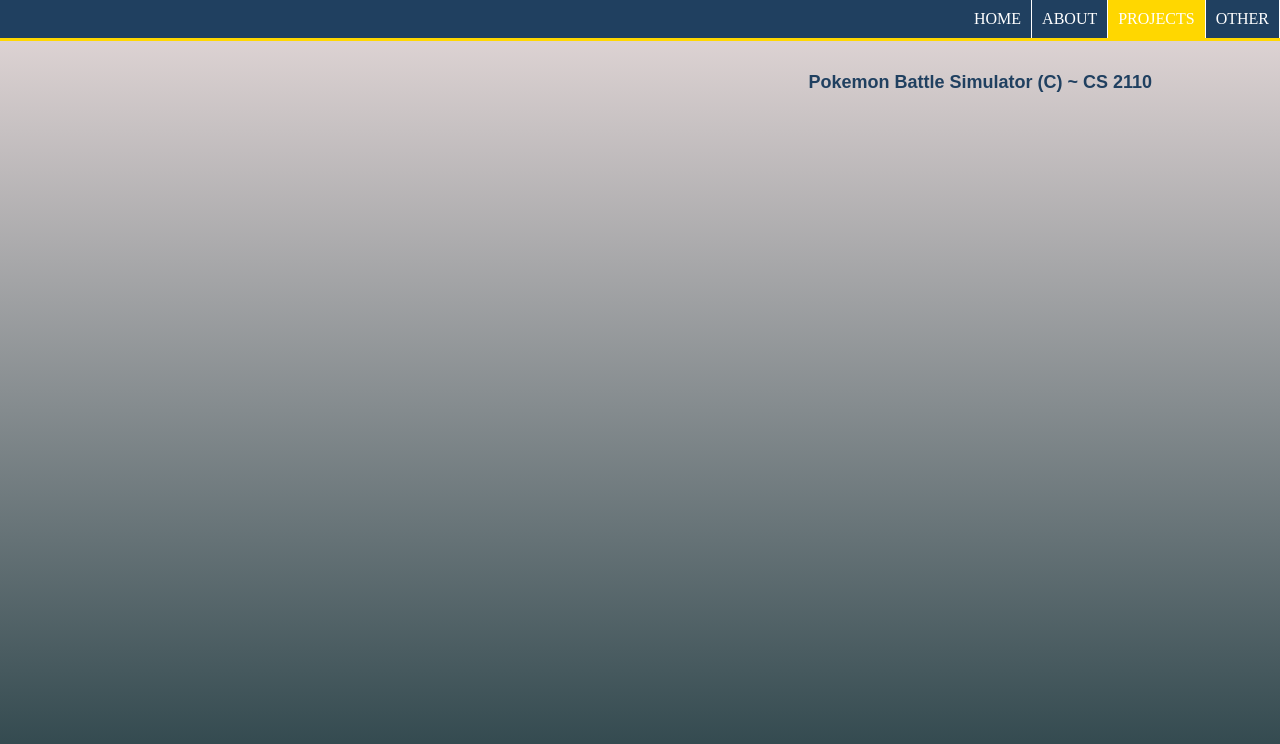
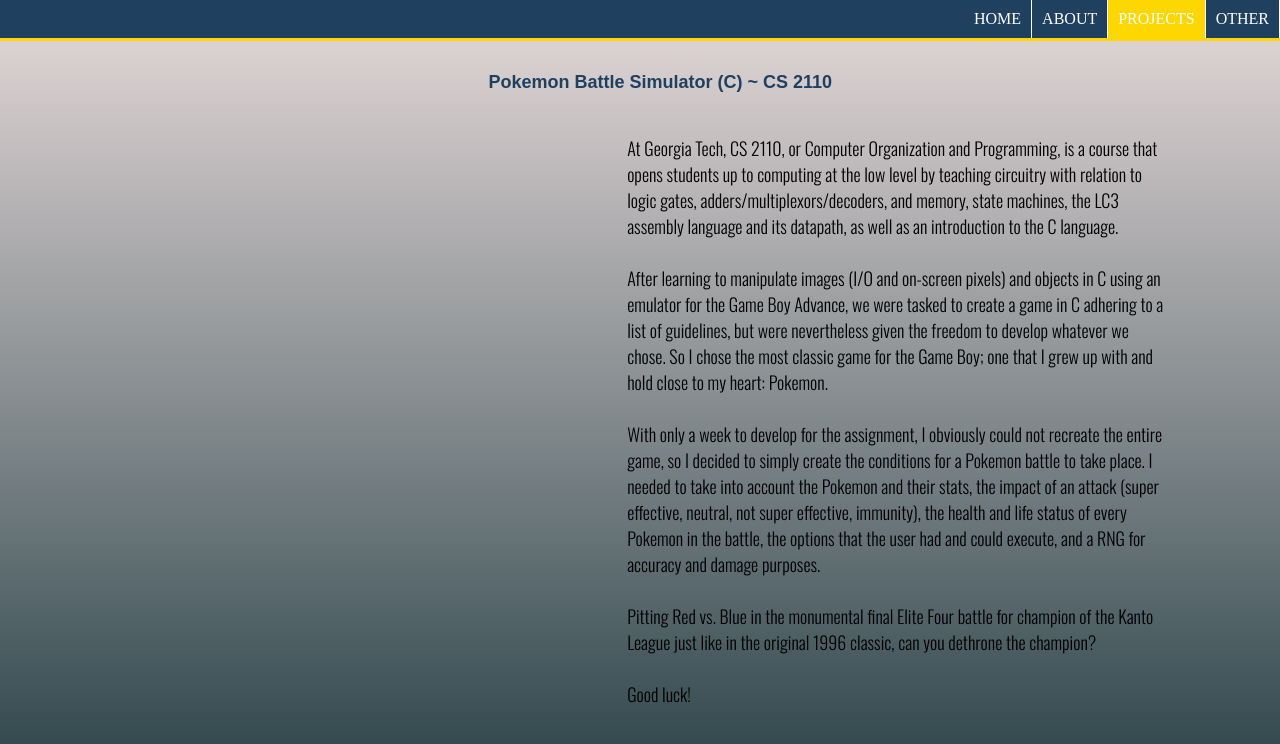
Before and after one commit to havyjacket/website, a plain HTML site: page projects.html in a window 1280 px wide. Shown: the top 744 px of the page. Drawn offline with nearby package versions, Linux system fonts and the light colour scheme; a web font is replaced by a local one.

Commit message:
background adjustments

```diff
--- a/projects.html
+++ b/projects.html
@@ -10,7 +10,7 @@
     <link href="https://fonts.googleapis.com/css?family=Oswald:300|Rationale" rel="stylesheet">
   </head>
   <body>
-  	<div id="wrapper">
+  	<div id="project-wrapper">
 	    <div id="header">
 			<nav>
 			  <ul>
@@ -24,6 +24,9 @@
 
 		<h4>Pokemon Battle Simulator (C) ~ CS 2110</h4>
 
+		<div class="projectText"><p>At Georgia Tech, CS 2110, or Computer Organization and Programming, is a course that opens students up to computing at the low level by teaching circuitry with relation to logic gates, adders/multiplexors/decoders, and memory, state machines, the LC3 assembly language and its datapath, as well as an introduction to the C language.<br></br>After learning to manipulate images (I/O and on-screen pixels) and objects in C using an emulator for the Game Boy Advance, we were tasked to create a game in C adhering to a list of guidelines, but were nevertheless given the freedom to develop whatever we chose. So I chose the most classic game for the Game Boy; one that I grew up with and hold close to my heart: Pokemon.<br></br>With only a week to develop for the assignment, I obviously could not recreate the entire game, so I decided to simply create the conditions for a Pokemon battle to take place. I needed to take into account the Pokemon and their stats, the impact of an attack (super effective, neutral, not super effective, immunity), the health and life status of every Pokemon in the battle, the options that the user had and could execute, and a RNG for accuracy and damage purposes.<br></br>Pitting Red vs. Blue in the monumental final Elite Four battle for champion of the Kanto League just like in the original 1996 classic, can you dethrone the champion? <br></br>Good luck!</p></div>
+
+
 		<div id="footer">
 		  	<a href="mailto:thavrilak3@gatech.edu" class="fa fa-envelope" style="color: #204060">Email&nbsp;&nbsp;&nbsp;&nbsp;</a>
 		  	<a href="http://www.github.com/havyjacket" class="fa fa-github" style="color: black">Github&nbsp;&nbsp;&nbsp;&nbsp;</a>
--- a/style.css
+++ b/style.css
@@ -8,11 +8,12 @@ body {
 	background: -webkit-linear-gradient(to top, #274046, #E6DADA);  /* Chrome 10-25, Safari 5.1-6 */
 	background: linear-gradient(to top, #274046, #E6DADA); /* W3C, IE 10+/ Edge, Firefox 16+, Chrome 26+, Opera 12+, Safari 7+ */
 	background-repeat: no-repeat;
-	background-size: 100% auto;
+	background-size: cover;
+	background-attachment: fixed;
 
 	padding-top: 20px;
 	margin:0;
-	height: 94%;
+	height: 94.5%;
 }
 
 
@@ -96,6 +97,11 @@ body {
 	background: rgba(20, 20, 20, 0.50);
 }
 
+.projectText {
+	float: right;
+	padding-left: 40%;
+}
+
 	/* Positioning of videos on Other page */
 #otherVideos iframe {
 	padding-left: 40px;
@@ -119,7 +125,7 @@ h4 {
 	font-family: 'Rationale', sans-serif;
 	font-size: 18px;
 	text-align: right;
-	padding-right: 10%;
+	padding-right: 35%;
 	padding-top: 28px;
 }
 
@@ -138,7 +144,8 @@ p {
 	font-family: 'Oswald', sans-serif;
 	font-size: 18px;
 	/*border: 2px solid white;*/
-	margin: 20px;
+	/*margin: 20px;*/
+
 	padding-left: 15%;
 	padding-right: 15%;
 	padding-bottom: 20px;
@@ -150,8 +157,8 @@ p {
 	min-height: 100%; /* affects footer */
 }
 
-#about-wrapper {
-	position: relative;
+#project-wrapper {
+	position: absolute;
 	min-height: 100%;
 }
 
```
Also changed, not shown: about.html (+1 -1 lines).
